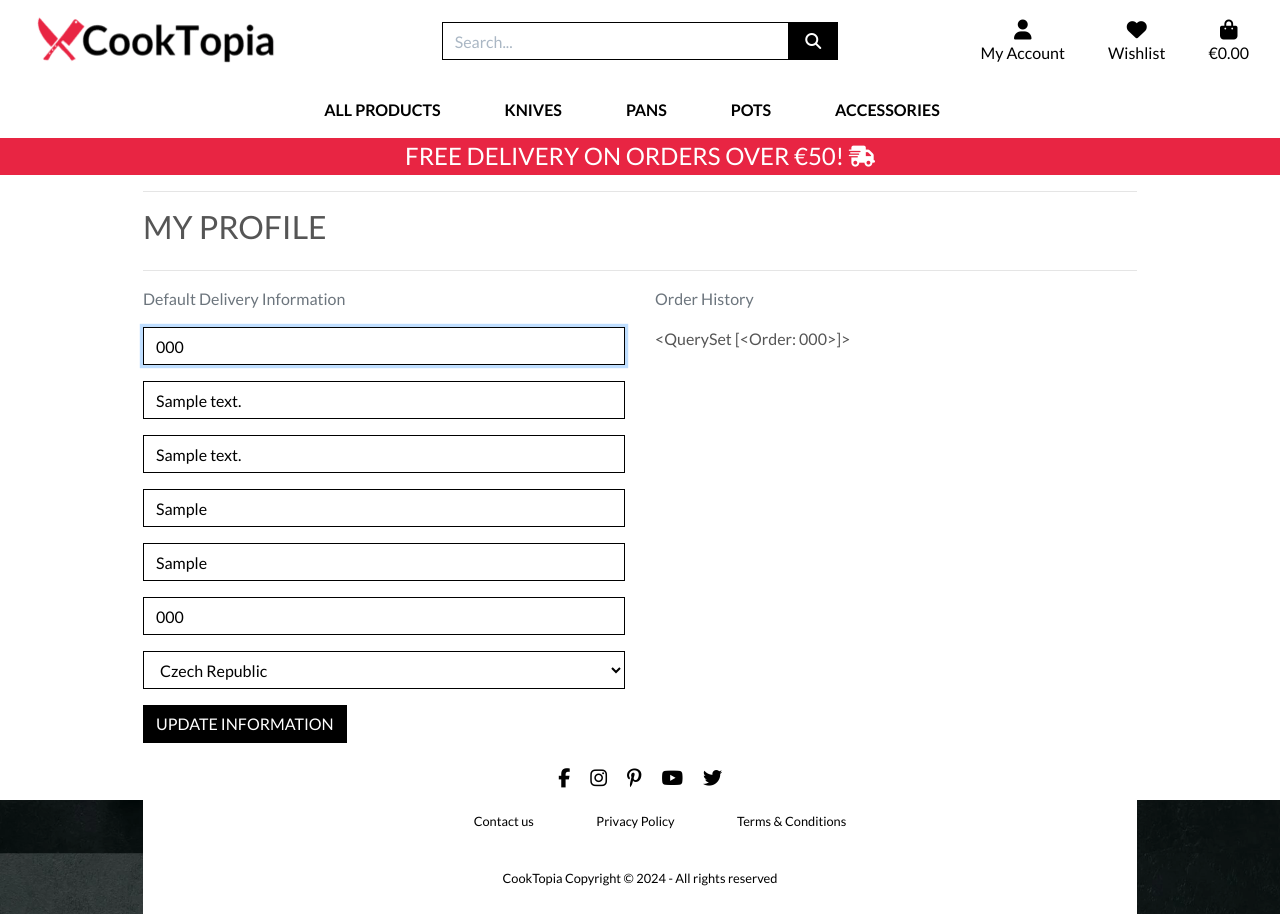
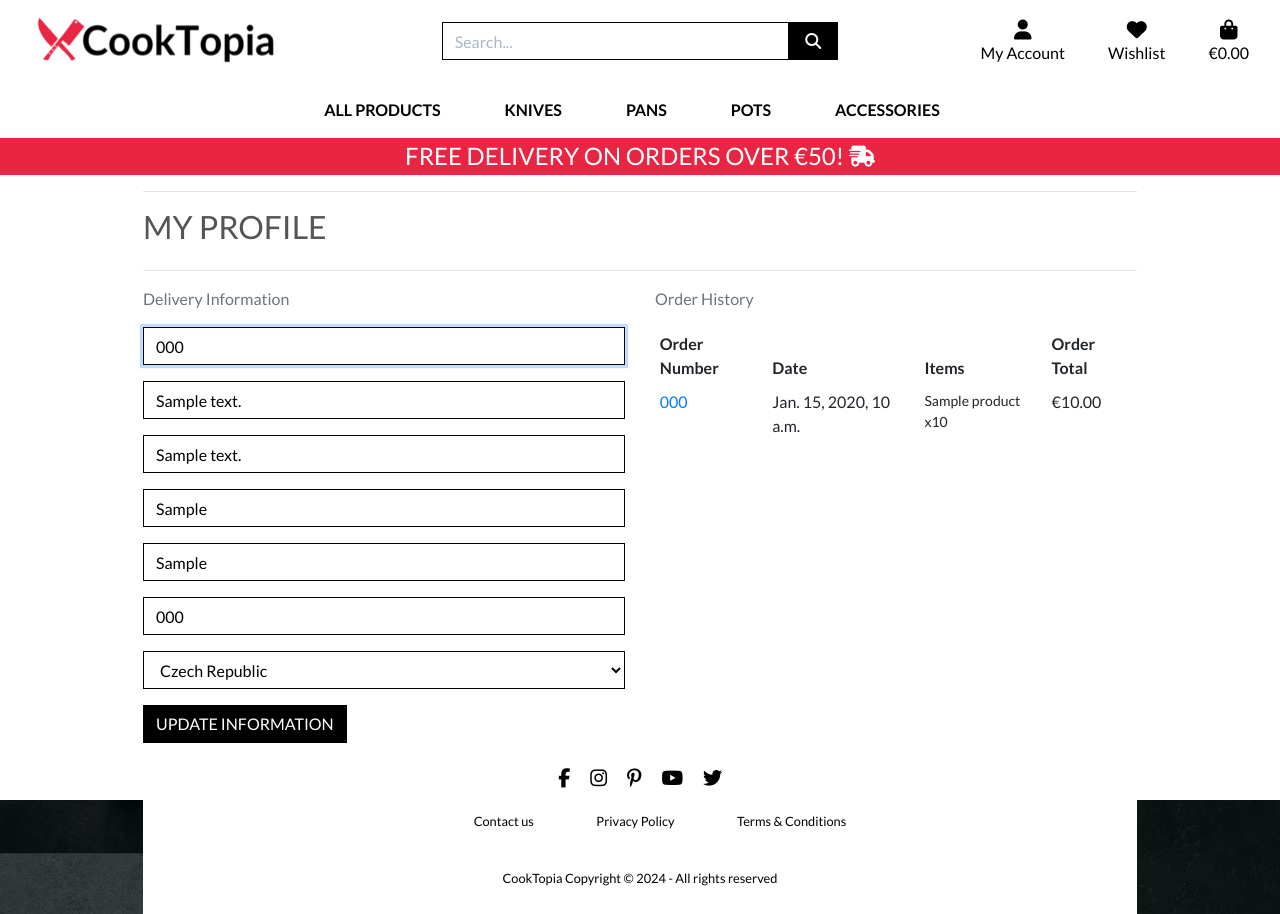
Before and after one commit to AleksandarJavorovic/cooktopia, a Django app: page /profile/ in a window 1280 px wide. Run offline with Django 3.2, Linux system fonts and the light colour scheme; a user stored in the database is signed in; tables that the repository leaves empty hold one stand-in row (values such as "Sample post"); some libraries are stand-ins or nearby versions.

Commit message:
update profile template with order_history section, add view and url

```diff
--- a/profiles/static/profiles/css/profile.css
+++ b/profiles/static/profiles/css/profile.css
@@ -1,3 +1,8 @@
+.order-history {
+    max-height: 416px; /* height of profile form + submit button */
+    overflow-y: auto;
+}
+
 #profile-update-form .form-control {
     color: #000;
 }
--- a/profiles/templates/profiles/profile.html
+++ b/profiles/templates/profiles/profile.html
@@ -24,17 +24,53 @@
             </div>
         </div>
         <div class="row">
+            <!-- Delivery Information -->
             <div class="col-12 col-lg-6">
-                <p class="text-muted">Default Delivery Information</p>
+                <p class="text-muted">Delivery Information</p>
                 <form class="mt-3" action="{% url 'profile' %}" method="POST" id="profile-update-form">
                     {% csrf_token %}
                     {{ form|crispy }}
                     <button class="btn btn-black rounded-0 text-uppercase float-left">Update Information</button>
                 </form>
             </div>
+            <!-- Order History -->
             <div class="col-12 col-lg-6">
                 <p class="text-muted">Order History</p>
-                {{ orders }}
+                <div class="order-history table-responsive">
+                    <table class="table table-sm table-borderless">
+                        <thead>
+                            <tr>
+                                <th>Order Number</th>
+                                <th>Date</th>
+                                <th>Items</th>
+                                <th>Order Total</th>
+                            </tr>
+                        </thead>
+                        <tbody>
+                            {% for order in orders %}
+                                <tr>
+                                    <td>
+                                        <a href="{% url 'order_history' order.order_number %}"
+                                        title="{{ order.order_number }}">
+                                            {{ order.order_number|truncatechars:6 }}
+                                        </a>
+                                    </td>
+                                    <td>{{ order.date }}</td>
+                                    <td>
+                                        <ul class="list-unstyled">
+                                            {% for item in order.lineitems.all %}
+                                                <li class="small">
+                                                    {{ item.product.name }} x{{ item.quantity }}
+                                                </li>
+                                            {% endfor %}
+                                        </ul>
+                                    </td>
+                                    <td>€{{ order.grand_total }}</td>
+                                </tr>
+                            {% endfor %}
+                        </tbody>
+                    </table>
+                </div>
             </div>
         </div>
 {% endblock %}
--- a/profiles/urls.py
+++ b/profiles/urls.py
@@ -2,5 +2,6 @@ from django.urls import path
 from . import views
 
 urlpatterns = [
-    path('', views.profile, name='profile')
+    path('', views.profile, name='profile'),
+    path('order_history/<order_number>', views.order_history, name='order_history'),
 ]
--- a/profiles/views.py
+++ b/profiles/views.py
@@ -3,6 +3,8 @@ from django.contrib import messages
 
 from .models import UserProfile
 from .forms import UserProfileForm
+
+from checkout.models import Order
 
 
 def profile(request):
@@ -26,3 +28,19 @@ def profile(request):
     }
 
     return render(request, template, context)
+
+def order_history(request, order_number):
+    order = get_object_or_404(Order, order_number = order_number)
+
+    messages.info(request, (
+        f'This is a past confirmation for order number {order_number}.'
+        'A confirmation email was sent on the order date.'
+    ))
+
+    template = 'checkout/checkout_success.html'
+    context = {
+        'order': order,
+        'from_profile': True,
+    }
+
+    return render(request, template, context)
```
Also changed, not shown: checkout/templates/checkout/checkout_success.html (+9 -0 lines).
